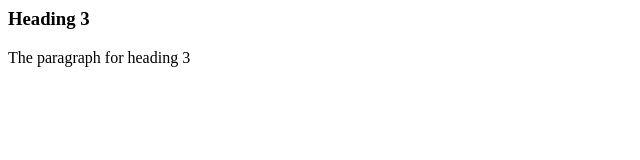
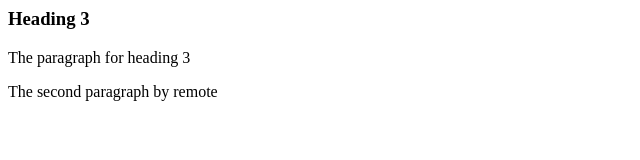
Before and after one commit to thelasteagle/scrum-project-example, a plain HTML site: page index.html in a window 1280 px wide. Shown: the whole page, without its empty margins (0-640 px from the left). Drawn offline with Linux system fonts and the light colour scheme.

Commit message:
WE-4 Update index.html

```diff
--- a/index.html
+++ b/index.html
@@ -7,5 +7,8 @@
 		<p>
 			The paragraph for heading 3
 		</p>
+		<p>
+			The second paragraph by remote
+		</p>
 	</body>
 </html>
```
